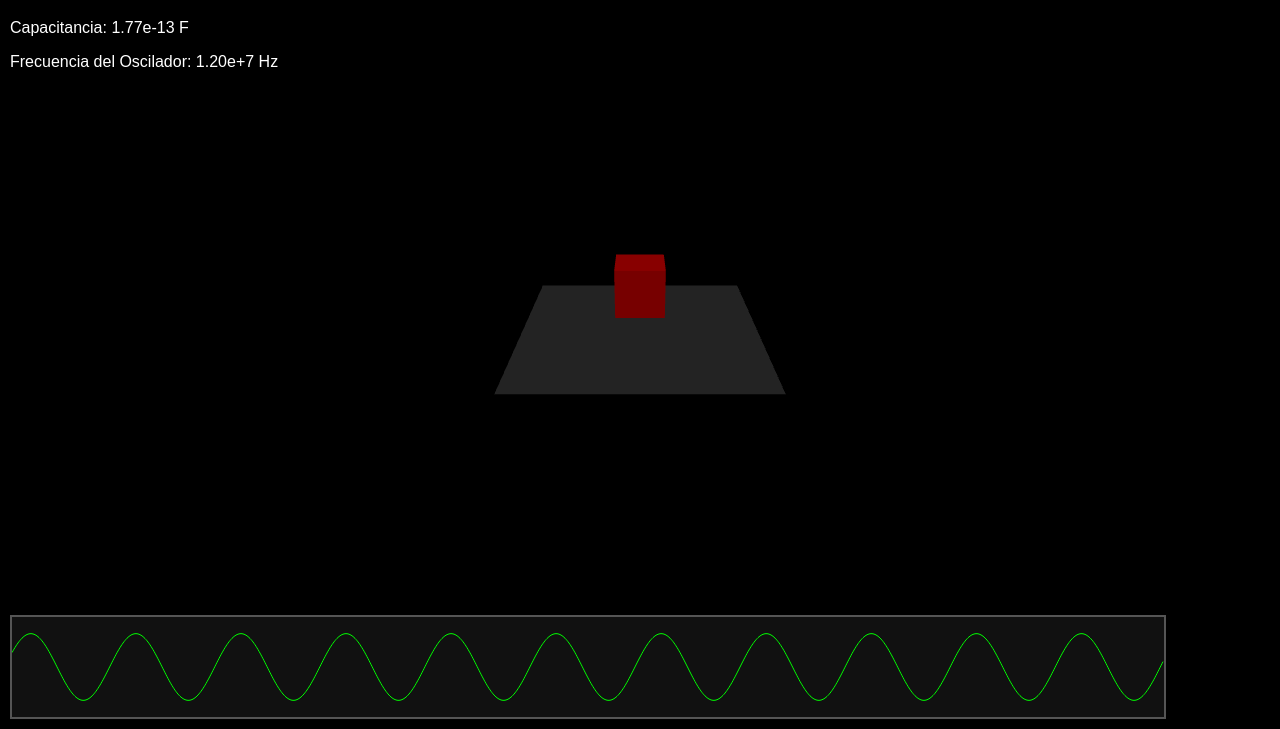
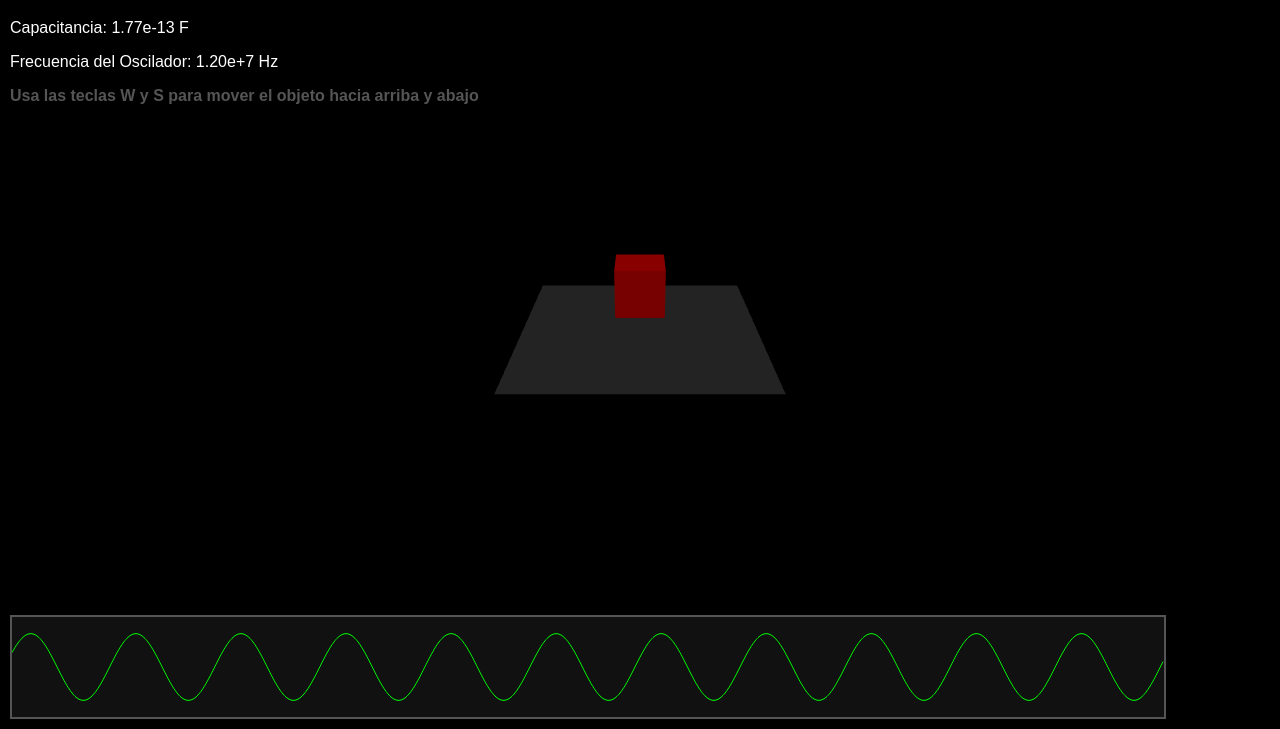
Before and after one commit to DivorcedLance/capacitySensorDemo, a website built with Vite: page index.html in a window 1280 px wide. Shown: the part 71-800 px from the top of the page. Built offline with nearby package versions, Linux system fonts and the light colour scheme.

Commit message:
Add instructions for object movement and style updates

```diff
--- a/index.html
+++ b/index.html
@@ -11,7 +11,9 @@
         <h1>Sensor Capacitivo</h1>
         <p>Capacitancia: <span id="capacitance">0</span> F</p>
         <p>Frecuencia del Oscilador: <span id="frequency">0</span> Hz</p>
+        <p><strong>Usa las teclas W y S para mover el objeto hacia arriba y abajo</strong></p>
     </div>
+
     <script type="module" src="/src/main.ts"></script>
 </body>
 </html>
--- a/src/style.css
+++ b/src/style.css
@@ -19,6 +19,11 @@ canvas {
   left: 10px;
 }
 
+#info p:last-child {
+  font-weight: bold;
+  color: #555;
+  margin-top: 10px;
+}
 
 #oscillator {
   position: absolute;
```
